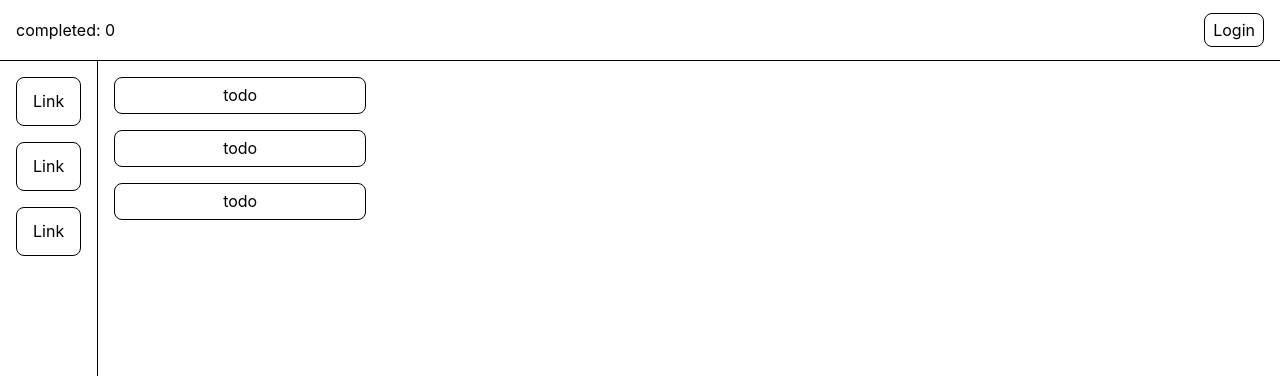
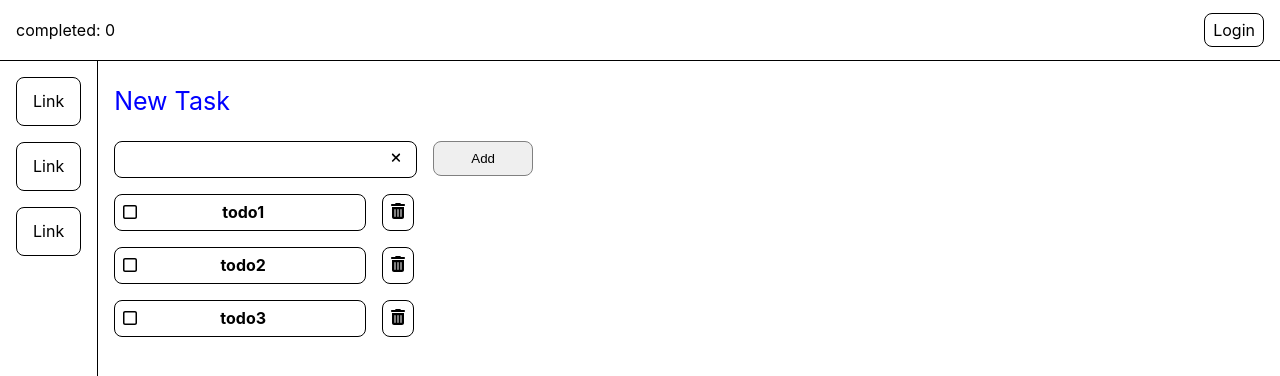
Before and after one commit to pswoonie/react-practice, a React (Create React App) app in the folder todo/: page / in a window 1280 px wide. Shown: the top 376 px of the page. Built offline with nearby package versions, Linux system fonts and the light colour scheme.

Commit message:
[UPDATE]

```diff
--- /dev/null
+++ b/todo/src/components/landing/add-todo.js
@@ -0,0 +1,90 @@
+import styles from "./button.module.css";
+import Row from "../others/row.js";
+
+import { FontAwesomeIcon } from "@fortawesome/react-fontawesome";
+import { faXmark } from "@fortawesome/free-solid-svg-icons";
+import { useState } from "react";
+
+function AddTodo(props) {
+  const [inputValue, setInput] = useState("");
+
+  const titleStyle = {
+    fontSize: "25px",
+    color: "blue",
+  };
+
+  const inputStyle = {
+    height: "35px",
+    width: "250px",
+    padding: "0 35px 0 16px",
+    border: "1px solid black",
+    borderRadius: "8px",
+  };
+
+  const labelStyle = {
+    margin: "0 0 0 16px",
+  };
+
+  const buttonStyle = {
+    "--height": "35px",
+    "--width": "100px",
+    "--border": "1px solid gray",
+    "--border-radius": "8px",
+  };
+
+  const clearTextStyle = {
+    border: "none",
+    background: "none",
+    position: "absolute",
+    top: "150px",
+    left: "385px",
+  };
+
+  const onInputChange = (elem) => {
+    setInput(elem.target.value);
+  };
+
+  const onReset = () => {
+    setInput("");
+  };
+
+  const onButtonClicked = () => {
+    if (inputValue) {
+      props.addTaskCallback(inputValue);
+    }
+  };
+
+  return (
+    <div>
+      <p style={titleStyle}>New Task</p>
+      <Row>
+        <input
+          type="text"
+          id="enter-task"
+          name="enter-task"
+          value={inputValue}
+          style={inputStyle}
+          onChange={onInputChange}
+        />
+        <button
+          className={styles.clearText}
+          style={clearTextStyle}
+          onClick={onReset}
+        >
+          <FontAwesomeIcon icon={faXmark} />
+        </button>
+        <label htmlFor="enter-task" style={labelStyle}>
+          <button
+            className={styles.button}
+            style={buttonStyle}
+            onClick={onButtonClicked}
+          >
+            Add
+          </button>
+        </label>
+      </Row>
+    </div>
+  );
+}
+
+export default AddTodo;
--- /dev/null
+++ b/todo/src/components/landing/button.module.css
@@ -0,0 +1,21 @@
+.button {
+  height: var(--height);
+  width: var(--width);
+  border: var(--border);
+  border-radius: var(--border-radius);
+  cursor: pointer;
+}
+
+.button:hover {
+  color: red;
+  transform: scale(1.1);
+}
+
+.clearText {
+  cursor: pointer;
+}
+
+.clearText:hover {
+  color: red;
+  transform: scale(1.5);
+}
--- a/todo/src/components/landing/landing.js
+++ b/todo/src/components/landing/landing.js
@@ -6,17 +6,41 @@ import V_DIVIDER from "../others/v-divider.js";
 import MENU_BUTTON from "../others/menu-button/menu-button.js";
 import LIST_TILE from "../others/list-tile/list-tile.js";
 import Spacer from "../others/spacer.js";
+import AddTodo from "./add-todo.js";
+import Button from "../others/button/button.js";
+
+import { useState } from "react";
+import { FontAwesomeIcon } from "@fortawesome/react-fontawesome";
+import { faTrashCan } from "@fortawesome/free-solid-svg-icons";
 
 function Landing() {
+  const [todoList, setList] = useState(["todo1", "todo2", "todo3"]);
+  const [count, setCount] = useState(0);
+
   const landingStyle = {
     height: "100vh",
     width: "100vw",
   };
 
+  const onListCallback = (inputValue) => {
+    setList((prev) => [...prev, inputValue]);
+  };
+
+  const onTodoComplete = (isComplete) => {
+    console.log(isComplete);
+    if (isComplete) {
+      setCount((prev) => (prev += 1));
+    } else {
+      if (count > 0) {
+        setCount((prev) => (prev -= 1));
+      }
+    }
+  };
+
   return (
     <div style={landingStyle}>
       <Column height="100%" width="100%">
-        <AppBar />
+        <AppBar count={count} />
         <H_DIVIDER height="1px" width="100%" background="black" />
         <Row height="100%" width="100%">
           <Column height="100%">
@@ -34,10 +58,23 @@ function Landing() {
             background="black"
           />
           <Column height="100%">
-            {["todo", "todo", "todo"].map((item, index) => (
+            <AddTodo addTaskCallback={onListCallback} />
+            {todoList.map((item, index) => (
               <Column key={index}>
                 <Spacer vertical="16px" />
-                <LIST_TILE>{item}</LIST_TILE>
+                <Row>
+                  <LIST_TILE completedCountCallback={onTodoComplete}>
+                    {item}
+                  </LIST_TILE>
+                  <Button
+                    margin="0 0 0 16px"
+                    onClick={() => {
+                      setList((prev) => prev.filter((_, i) => i !== index));
+                    }}
+                  >
+                    <FontAwesomeIcon icon={faTrashCan} />
+                  </Button>
+                </Row>
               </Column>
             ))}
           </Column>
--- a/todo/src/components/others/button/button.js
+++ b/todo/src/components/others/button/button.js
@@ -4,12 +4,13 @@ function Button(props) {
   const buttonStyle = {
     "--height": props.height,
     "--width": props.width,
+    margin: props.margin,
     "--padding": props.padding ?? "6px 8px",
     "--border": "1px solid black",
     "--border-radius": "8px",
   };
   return (
-    <div className={styles.button} style={buttonStyle}>
+    <div className={styles.button} style={buttonStyle} onClick={props.onClick}>
       {props.children}
     </div>
   );
--- a/todo/src/components/others/list-tile/list-tile.js
+++ b/todo/src/components/others/list-tile/list-tile.js
@@ -1,14 +1,65 @@
+import Row from "../row.js";
 import styles from "./tile.module.css";
 
+import { FontAwesomeIcon } from "@fortawesome/react-fontawesome";
+import { faSquareCheck } from "@fortawesome/free-solid-svg-icons";
+import { faSquare } from "@fortawesome/free-regular-svg-icons";
+import { useState } from "react";
+
+// Leading element
+function Leading(props) {
+  const leadingStyle = {
+    margin: "0 0 0 8px",
+  };
+
+  return (
+    <div style={leadingStyle}>
+      {props.checked ? (
+        <FontAwesomeIcon icon={faSquareCheck} />
+      ) : (
+        <FontAwesomeIcon icon={faSquare} />
+      )}
+    </div>
+  );
+}
+
+// Center element
+function Title(props) {
+  const titleStyle = {
+    fontWeight: "bold",
+  };
+
+  return <div style={titleStyle}>{props.children}</div>;
+}
+
+// Trailing elements: [element1, element2, ...etc]
+function Trailing(props) {
+  const trailingStyle = {
+    margin: "0 16px 0 0",
+  };
+
+  return <div style={trailingStyle}>{props.children}</div>;
+}
+
 function LIST_TILE(props) {
+  const [isChecked, setClickState] = useState(false);
+
+  const tileStyle = {
+    position: "relative",
+  };
+
+  const handleClickAction = () => {
+    setClickState(!isChecked);
+    props.completedCountCallback(!isChecked);
+  };
+
   return (
-    <div
-      className={styles.tile}
-      onClick={() => {
-        alert("hi");
-      }}
-    >
-      {props.children}
+    <div className={styles.tile} style={tileStyle} onClick={handleClickAction}>
+      <Row width="100%" justifyContent="space-between">
+        <Leading checked={isChecked}></Leading>
+        <Title>{props.children}</Title>
+        <Trailing></Trailing>
+      </Row>
     </div>
   );
 }
```
